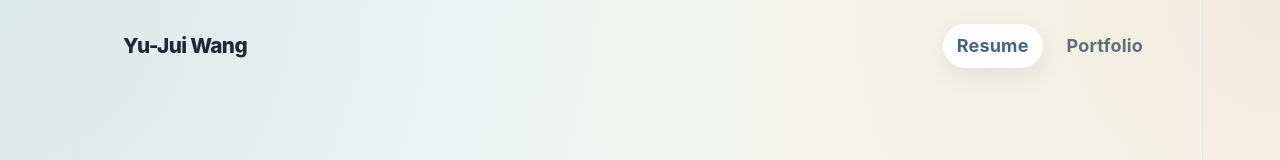
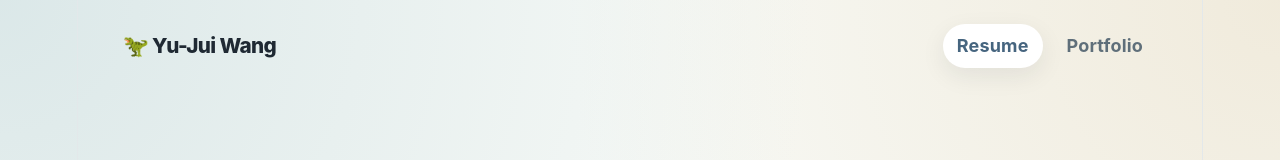
Before and after one commit to rexthedinorrrrr/rex-portfolio, a React (Vite) app: page /resume in a window 1280 px wide. Shown: the top 160 px of the page. Built offline with nearby package versions, Linux system fonts and the light colour scheme.

Commit message:
add dino emoji

```diff
--- a/src/components/Header.jsx
+++ b/src/components/Header.jsx
@@ -4,7 +4,8 @@ function Header() {
   return (
     <header className="header">
       <NavLink to="/resume" className="brand">
-        Yu-Jui Wang
+        <span className="brandIcon">🦖</span>
+        <span> Yu-Jui Wang</span>
       </NavLink>
 
       <nav className="nav">
```
